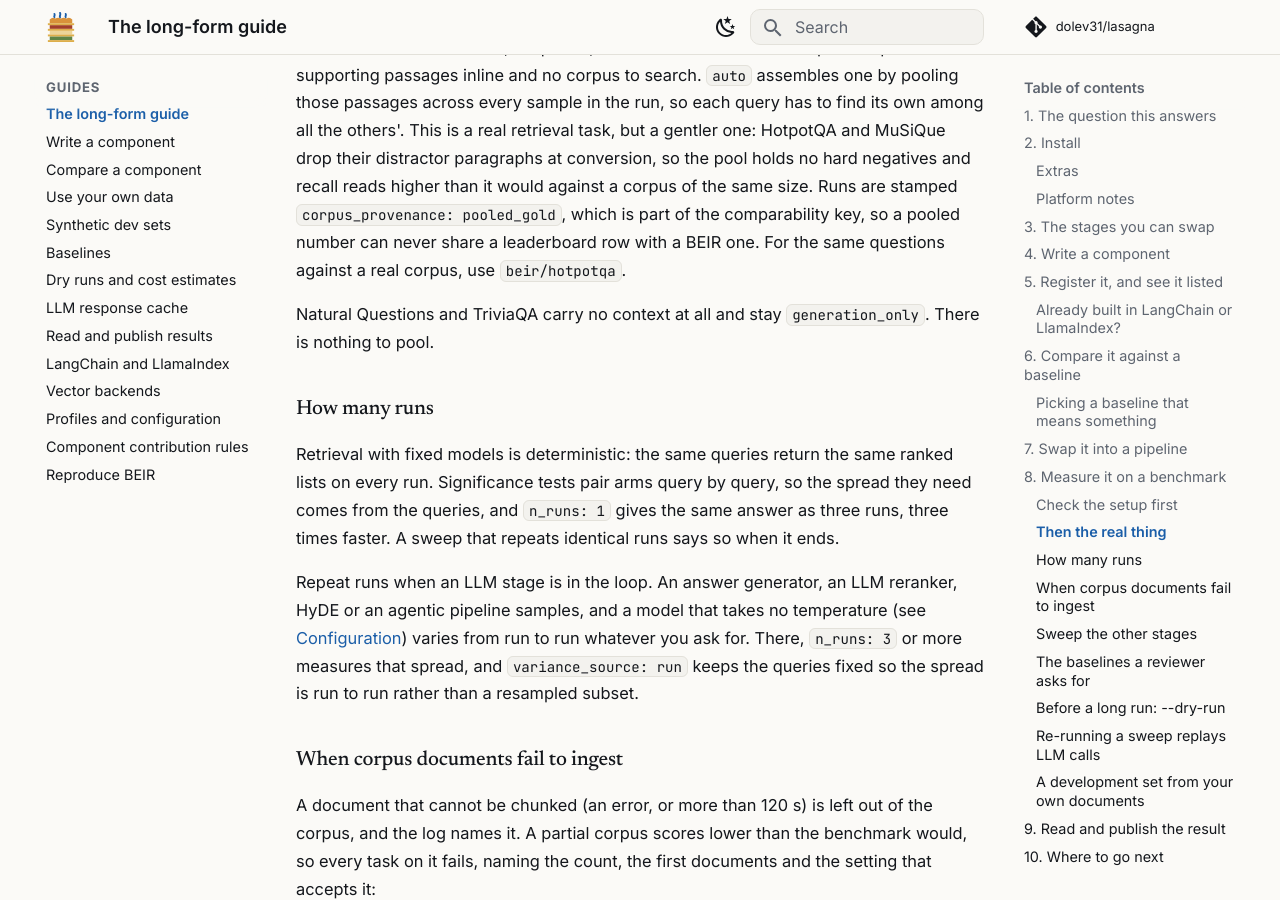
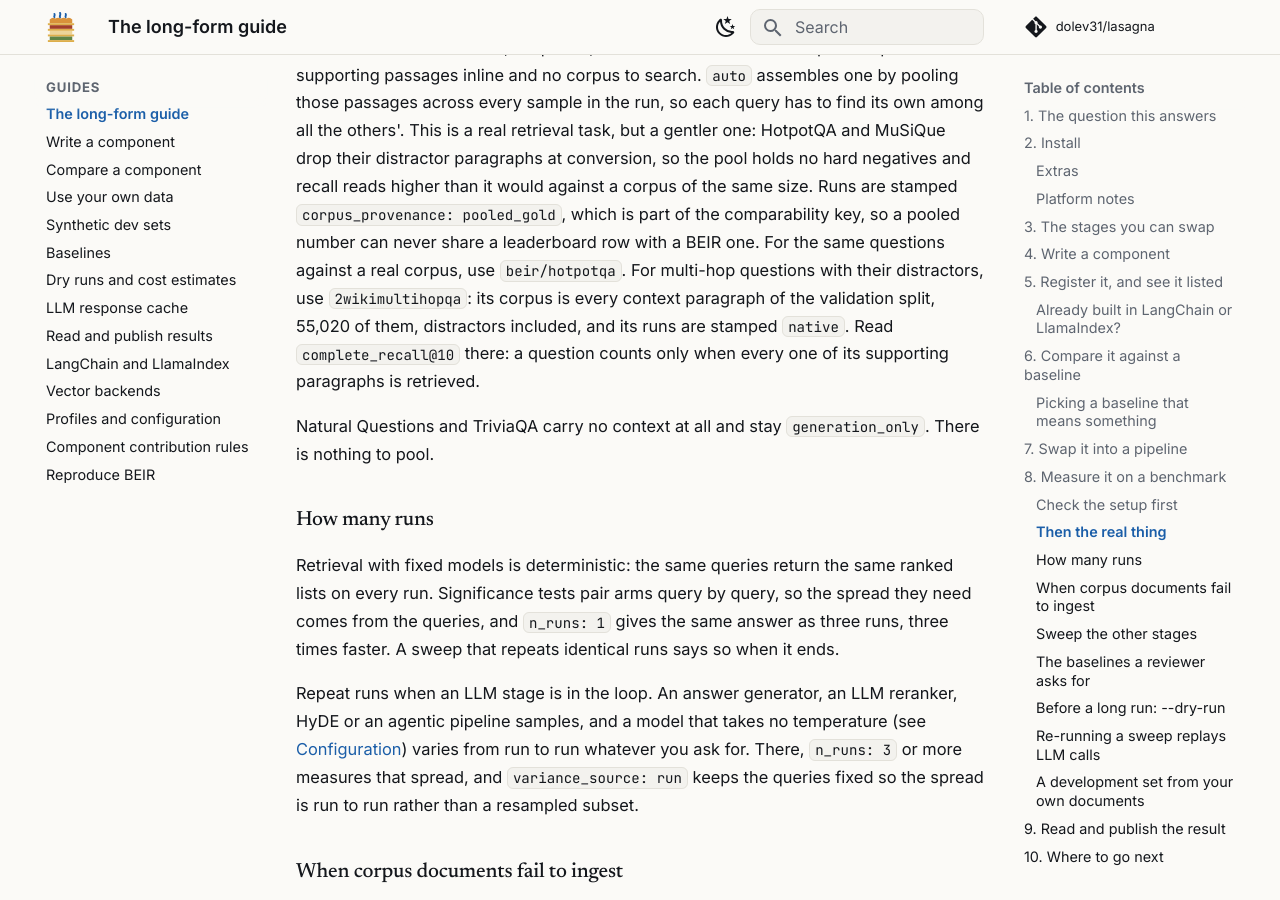
Before and after one commit to dolev31/lasagna, an MkDocs documentation site: the page built from docs/guide.md, in a window 1280 px wide and 900 px high, scrolled down 11987 px. Built offline with MkDocs 1.6.1 and Material for MkDocs 9.7.7, drawn with Linux system fonts in a browser that asks for light colours; comment, search, counter and statistics services are not loaded.

Commit message:
Point multi-hop readers to 2wikimultihopqa, the benchmark with its distractors

```diff
--- a/docs/guide.md
+++ b/docs/guide.md
@@ -491,7 +491,11 @@ conversion, so the pool holds no hard negatives and recall reads higher than it
 would against a corpus of the same size. Runs are stamped
 `corpus_provenance: pooled_gold`, which is part of the comparability key, so a
 pooled number can never share a leaderboard row with a BEIR one. For the same
-questions against a real corpus, use `beir/hotpotqa`.
+questions against a real corpus, use `beir/hotpotqa`. For multi-hop questions
+with their distractors, use `2wikimultihopqa`: its corpus is every context
+paragraph of the validation split, 55,020 of them, distractors included, and
+its runs are stamped `native`. Read `complete_recall@10` there: a question
+counts only when every one of its supporting paragraphs is retrieved.
 
 Natural Questions and TriviaQA carry no context at all and stay
 `generation_only`. There is nothing to pool.
```
Also changed, not shown: README.md (+7 -7 lines), docs/contributing-components.md (+2 -1 lines), src/lasagna/skills/lasagna-eval/SKILL.md (+4 -0 lines).
